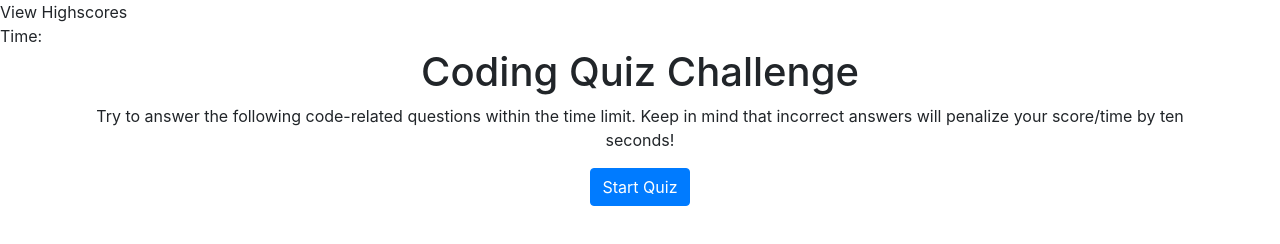
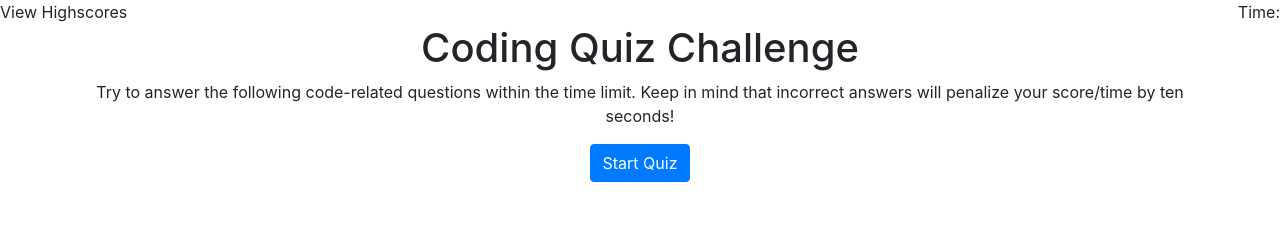
Before and after one commit to GaTech55/Web_API_Code_Quiz, a plain HTML site: page index.html in a window 1280 px wide. Drawn offline with nearby package versions, Linux system fonts and the light colour scheme.

```diff
--- a/index.html
+++ b/index.html
@@ -15,8 +15,8 @@
   </head>
   <body>
     <header>
-      <div>View Highscores</div>
-      <div class="pull-right">Time:</div>
+      <div class="d-inline">View Highscores</div>
+      <div class="float-right d-inline">Time:</div>
     </header>
     <div class="container" id="intro">
       <div class="row">
```
Also changed, not shown: script.js (+7 -0 lines).
